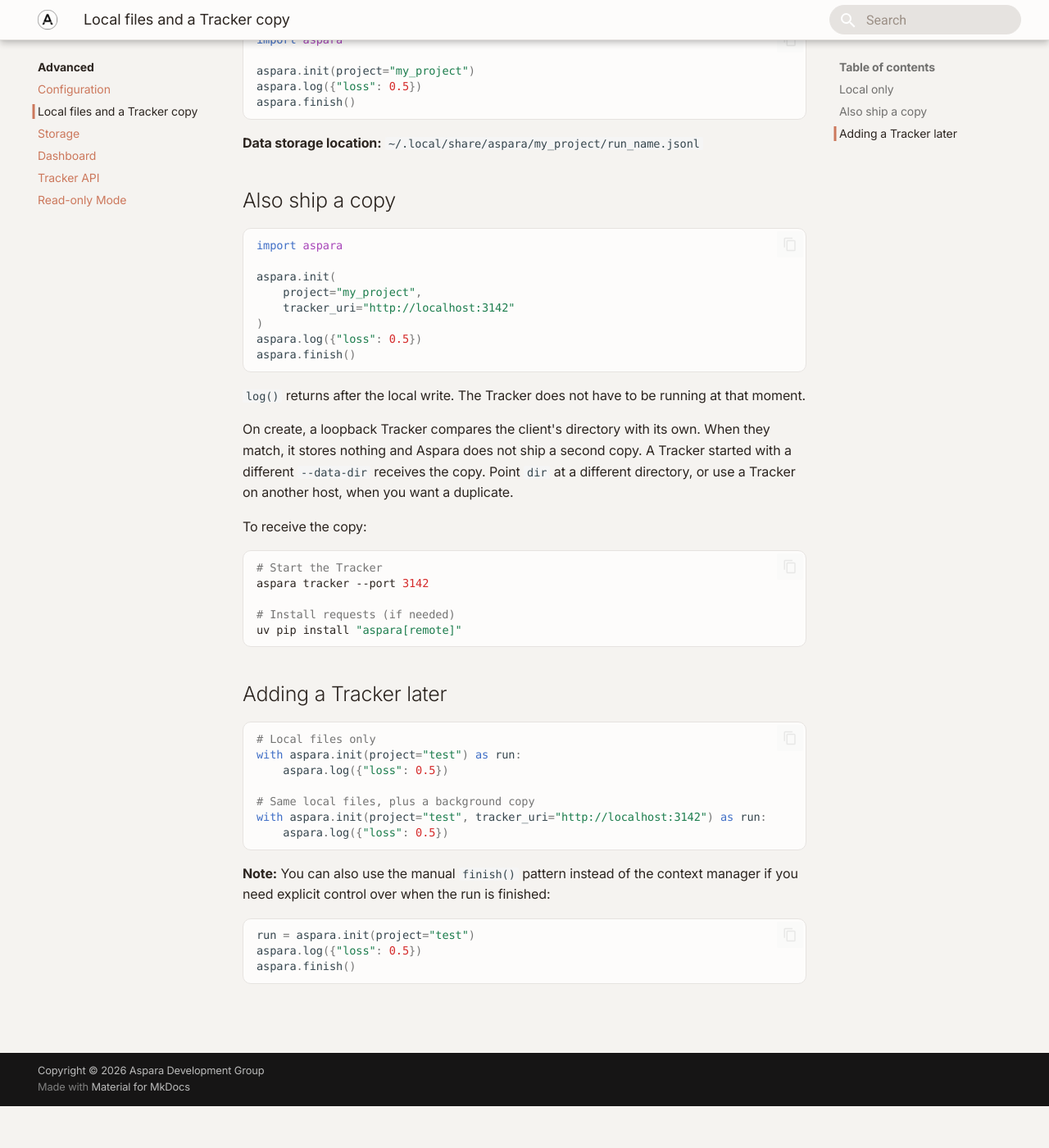
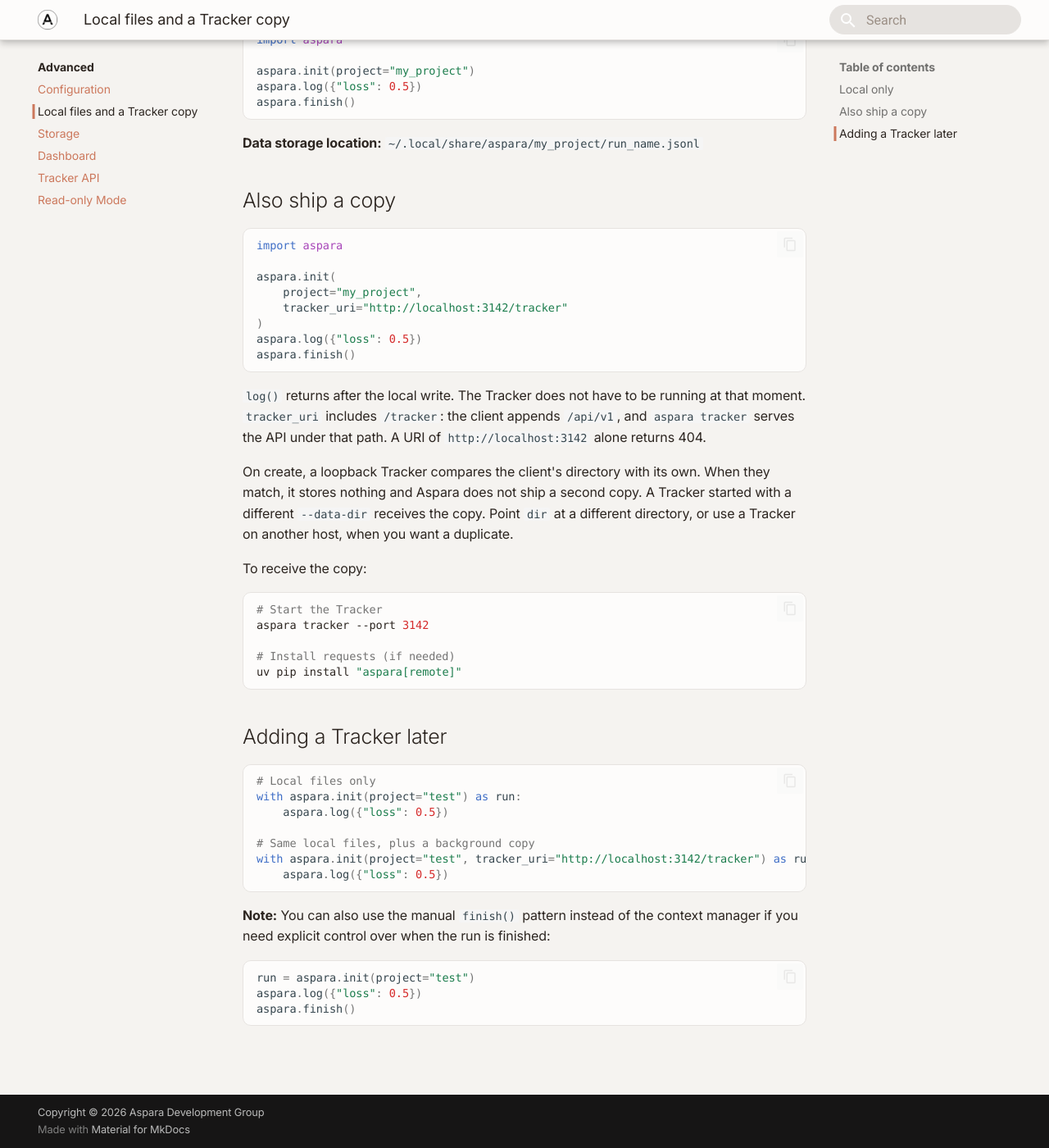
Before and after one commit to prednext/aspara, an MkDocs documentation site: the page built from docs/advanced/local-vs-remote.md, in a window 1280 px wide and 1400 px high, scrolled down 762 px. Shown: the whole window at 82% size. Built offline with MkDocs 1.6.1 and Material for MkDocs 9.7.7, drawn with Linux system fonts in a browser that asks for light colours; before the commit the page ends 2111 px from its top, so only the background shows below that.

Commit message:
docs: include /tracker in tracker_uri examples
The client appends /api/v1, and aspara tracker serves the API under /tracker. A host and port alone returns 404.

Co-authored-by: Cursor <cursoragent@cursor.com>

````diff
--- a/docs/advanced/local-vs-remote.md
+++ b/docs/advanced/local-vs-remote.md
@@ -31,13 +31,13 @@ import aspara
 
 aspara.init(
     project="my_project",
-    tracker_uri="http://localhost:3142"
+    tracker_uri="http://localhost:3142/tracker"
 )
 aspara.log({"loss": 0.5})
 aspara.finish()
 ```
 
-`log()` returns after the local write. The Tracker does not have to be running at that moment.
+`log()` returns after the local write. The Tracker does not have to be running at that moment. `tracker_uri` includes `/tracker`: the client appends `/api/v1`, and `aspara tracker` serves the API under that path. A URI of `http://localhost:3142` alone returns 404.
 
 On create, a loopback Tracker compares the client's directory with its own. When they match, it stores nothing and Aspara does not ship a second copy. A Tracker started with a different `--data-dir` receives the copy. Point `dir` at a different directory, or use a Tracker on another host, when you want a duplicate.
 
@@ -59,7 +59,7 @@ with aspara.init(project="test") as run:
     aspara.log({"loss": 0.5})
 
 # Same local files, plus a background copy
-with aspara.init(project="test", tracker_uri="http://localhost:3142") as run:
+with aspara.init(project="test", tracker_uri="http://localhost:3142/tracker") as run:
     aspara.log({"loss": 0.5})
 ```
 
````
Also changed, not shown: docs/api/index.md (+2 -2 lines), docs/api/tracker.md (+1 -1 lines), 2 other files.
